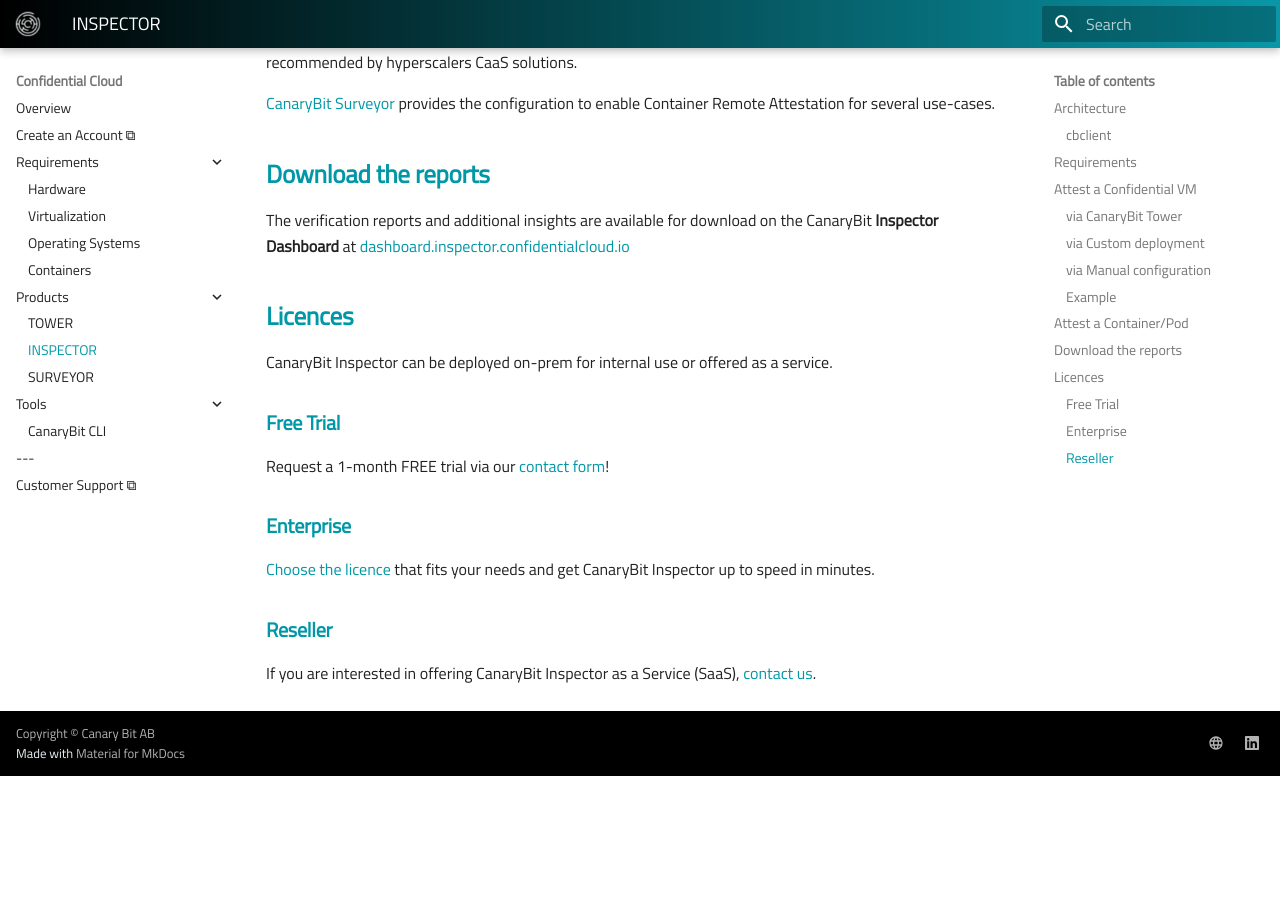
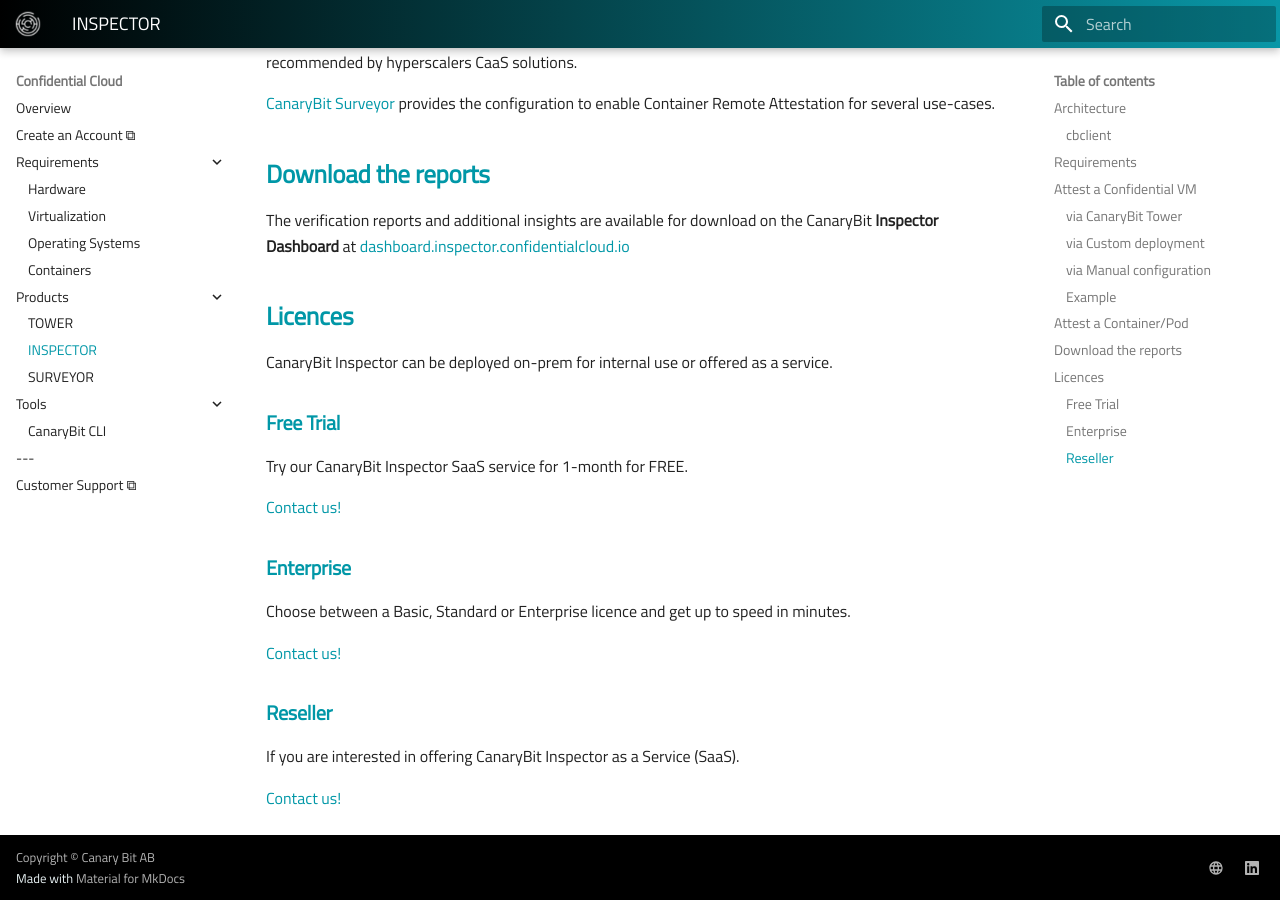
Before and after one commit to canarybit/cc-docs, an MkDocs documentation site: the page built from docs/products/inspector.md, in a window 1280 px wide and 900 px high, scrolled down 3737 px. Built offline with MkDocs 1.6.1 and Material for MkDocs 9.7.7, drawn with Linux system fonts in a browser that asks for light colours; before the commit the page ends 4513 px from its top, so only the background shows below that.

Commit message:
Updates docs

```diff
--- a/docs/products/inspector.md
+++ b/docs/products/inspector.md
@@ -148,12 +148,18 @@
 
 ### Free Trial
 
-Request a 1-month FREE trial via our [contact form](https://www.canarybit.eu/contact)!
+Try our CanaryBit Inspector SaaS service for 1-month for FREE.
+
+[Contact us!](https://www.canarybit.eu/contact/)
 
 ### Enterprise
 
-[Choose the licence](https://www.canarybit.eu) that fits your needs and get CanaryBit Inspector up to speed in minutes.
+Choose between a Basic, Standard or Enterprise licence and get up to speed in minutes.
+
+[Contact us!](https://www.canarybit.eu/contact)
 
 ### Reseller
 
-If you are interested in offering CanaryBit Inspector as a Service (SaaS), [contact us](https://www.canarybit.eu/contacts).
+If you are interested in offering CanaryBit Inspector as a Service (SaaS).
+
+[Contact us!](https://www.canarybit.eu/contact/)
```
